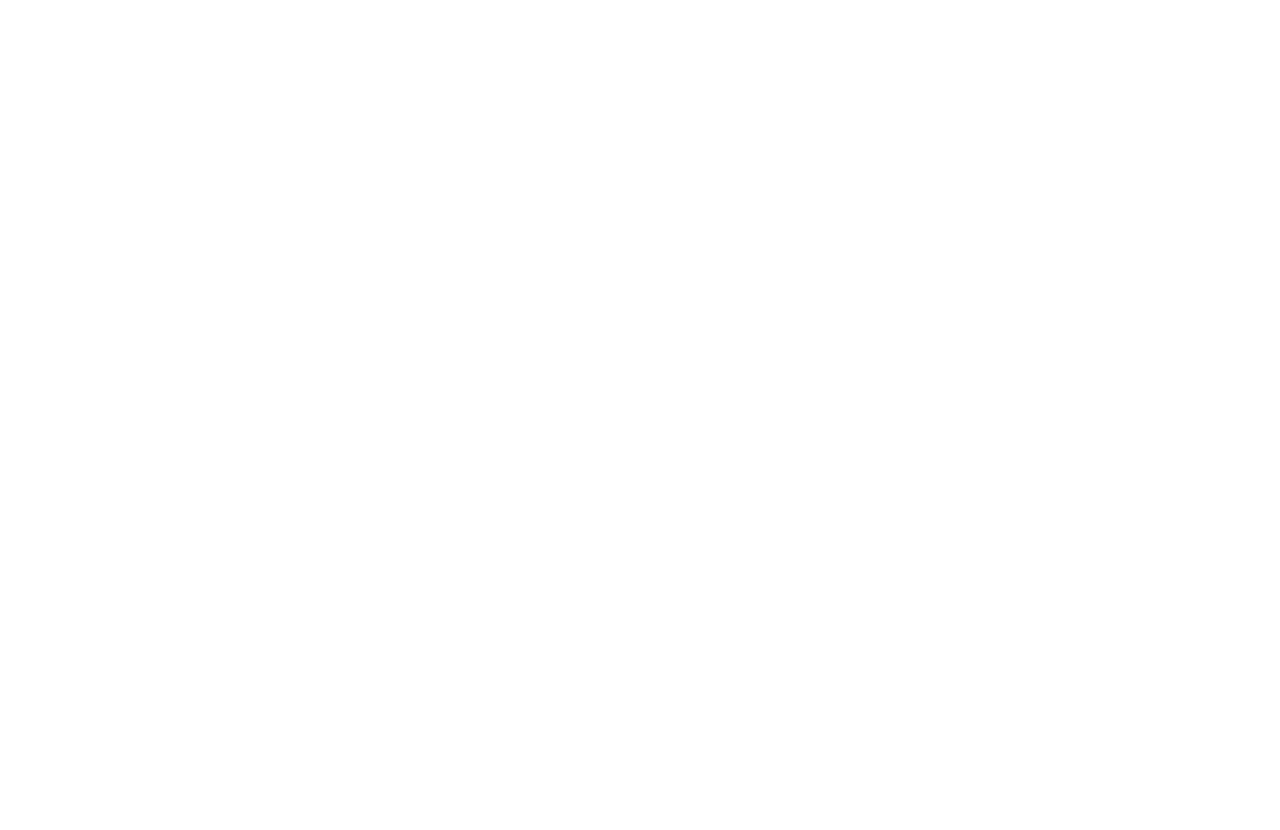
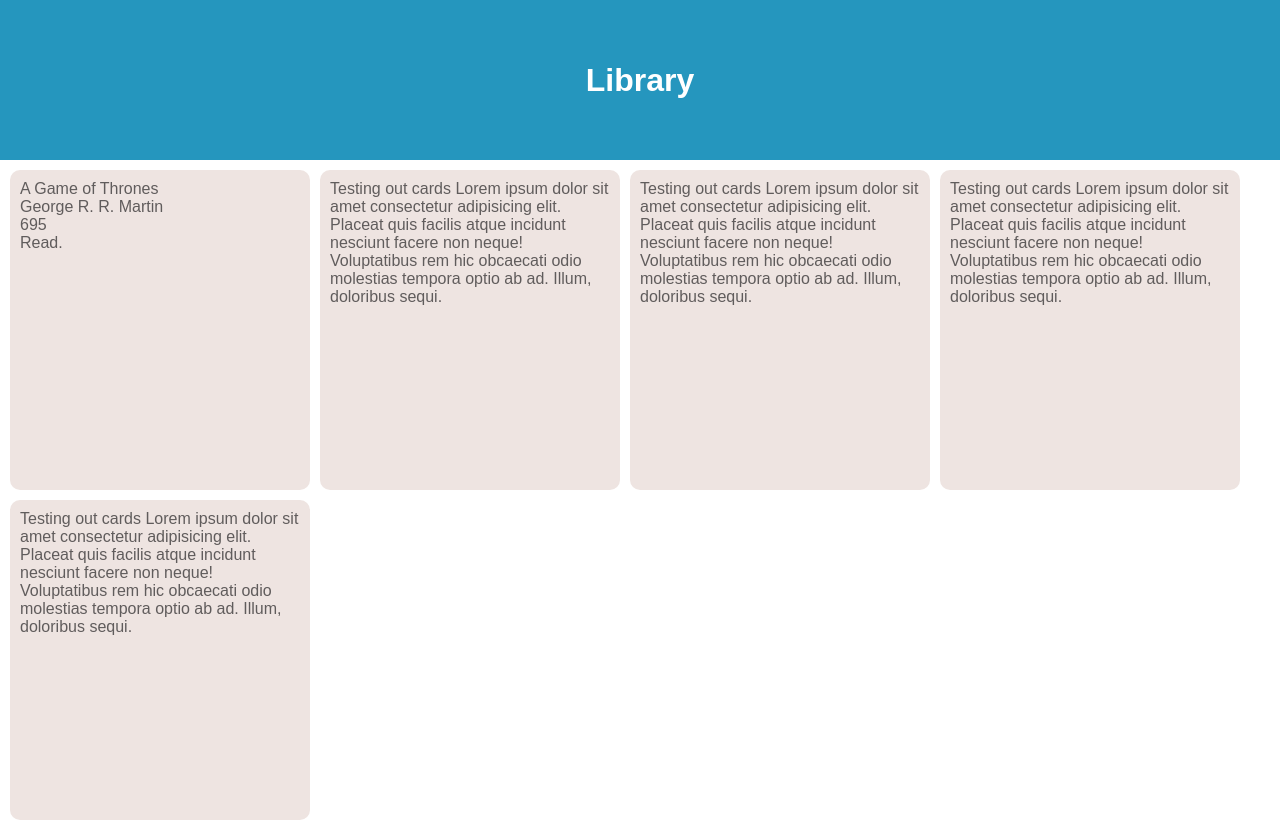
Before and after one commit to Dan2796/book_tracker, a plain HTML site: page index.html in a window 1280 px wide. Before the commit the page ends 800 px from the top, so only its background shows below. Drawn offline with Linux system fonts and the light colour scheme.

Commit message:
Adds very basic layout and style

```diff
--- a/index.html
+++ b/index.html
@@ -4,8 +4,35 @@
   <meta charset="UTF-8">
   <title></title>
    <script src="script.js" defer></script>
+   <link rel="stylesheet" href="style.css">
 </head>
 <body>
-
+  <div class="header">
+    <h1>Library</h1>
+  </div>
+  <div class="main">
+    <div class="card">
+      <div class="title">A Game of Thrones</div>
+      <div class="author">George R. R. Martin</div>
+      <div class="pages">695</div>
+      <div class="read">Read.</div>
+    </div>
+    <div class="card">
+      Testing out cards
+      Lorem ipsum dolor sit amet consectetur adipisicing elit. Placeat quis facilis atque incidunt nesciunt facere non neque! Voluptatibus rem hic obcaecati odio molestias tempora optio ab ad. Illum, doloribus sequi.
+    </div>
+    <div class="card">
+      Testing out cards
+      Lorem ipsum dolor sit amet consectetur adipisicing elit. Placeat quis facilis atque incidunt nesciunt facere non neque! Voluptatibus rem hic obcaecati odio molestias tempora optio ab ad. Illum, doloribus sequi.
+    </div>
+    <div class="card">
+      Testing out cards
+      Lorem ipsum dolor sit amet consectetur adipisicing elit. Placeat quis facilis atque incidunt nesciunt facere non neque! Voluptatibus rem hic obcaecati odio molestias tempora optio ab ad. Illum, doloribus sequi.
+    </div>
+    <div class="card">
+      Testing out cards
+      Lorem ipsum dolor sit amet consectetur adipisicing elit. Placeat quis facilis atque incidunt nesciunt facere non neque! Voluptatibus rem hic obcaecati odio molestias tempora optio ab ad. Illum, doloribus sequi.
+    </div>
+  </div>
 </body>
 </html>
--- a/script.js
+++ b/script.js
@@ -1,3 +1,5 @@
+let library = [];
+
 function Book(title, author, pages, read) {
   this.title = title;
   this.author = author;
@@ -10,6 +12,10 @@ function Book(title, author, pages, read) {
   };
 }
 
+function addBookToLibrary(book) {
+  library.push(book);
+}
+
 const theHobbit = new Book(
   'The Hobbit',
   'J.R.R Tolkien',
@@ -17,5 +23,15 @@ const theHobbit = new Book(
   false,
 );
 
+const aGameOfThrones = new Book(
+  'A Game of Thrones',
+  'George R. R. Martin',
+  694,
+  true,
+)
+
+addBookToLibrary(theHobbit);
+addBookToLibrary(aGameOfThrones);
+
 // "The Hobbit by J.R.R. Tolkien, 295 pages, not read yet"
 // console.log(theHobbit.info());
--- /dev/null
+++ b/style.css
@@ -0,0 +1,33 @@
+body {
+  margin: 0;
+  padding: 0;
+  font-family: sans-serif;
+}
+
+.header {
+  background-color: #2596be;
+  height: 20vh;
+  display: flex;
+  align-items: center;
+  justify-content: center;
+}
+
+h1 {
+  margin: 0;
+  color: white;
+}
+
+.main {
+  display: grid;
+  grid-template-columns: repeat(auto-fit, 300px);
+  gap: 10px;
+  padding: 10px;
+}
+
+.card {
+  background-color: #eee4e1;
+  color: #605c5c;
+  border-radius: 10px;
+  height: 300px;
+  padding: 10px;
+}
```
